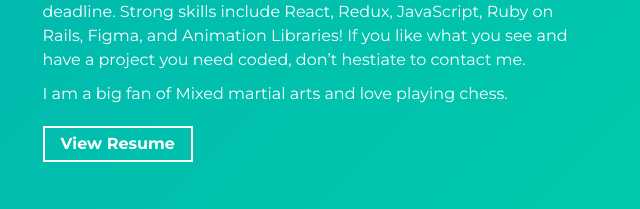
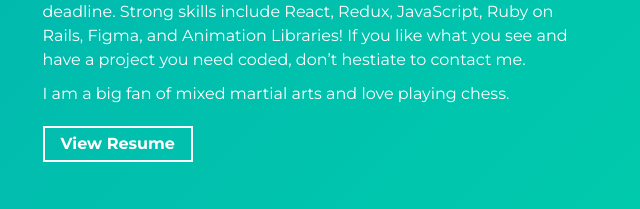
Before and after one commit to enoqueJonas/enoqueJonas.github.io, a website built with Parcel: page src/index.html in a window 1280 px wide. Shown: the part 1061-1270 px from the top of the page, 605-1245 px from the left. Built offline with nearby package versions, Linux system fonts and the light colour scheme.

Commit message:
UPDATE about me

```diff
--- a/src/index.html
+++ b/src/index.html
@@ -87,7 +87,7 @@
                 I have a background in developing efficient software applications in a global market. More than <strong>1300+</strong> hours experience, including mentoring <strong>10+</strong> junior developers to achieve concrete goals on a strict deadline. Strong skills include React, Redux, JavaScript, Ruby on Rails, Figma, and Animation Libraries! If you like what you see and have a project you need coded, don’t hestiate to contact me.
               </p>
               <p class="about-wrapper__info-text">
-                I am a big fan of Mixed martial arts and love playing chess.
+                I am a big fan of mixed martial arts and love playing chess.
               </p>
               <span class="d-flex mt-3">
                 <a
```
